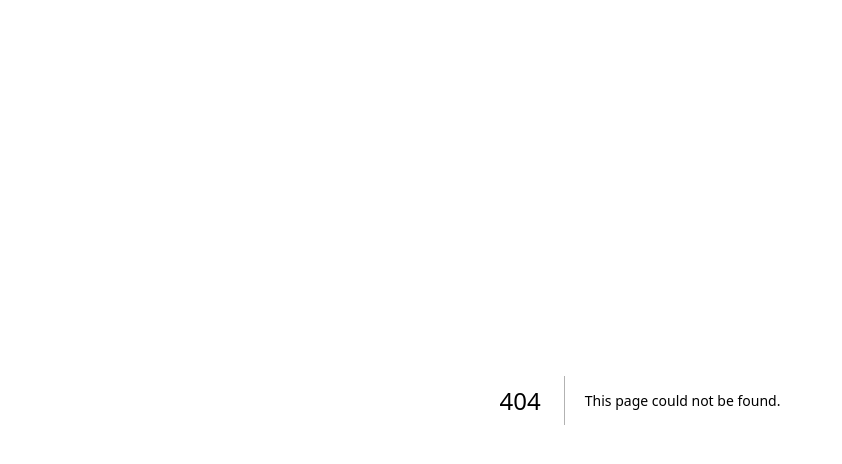
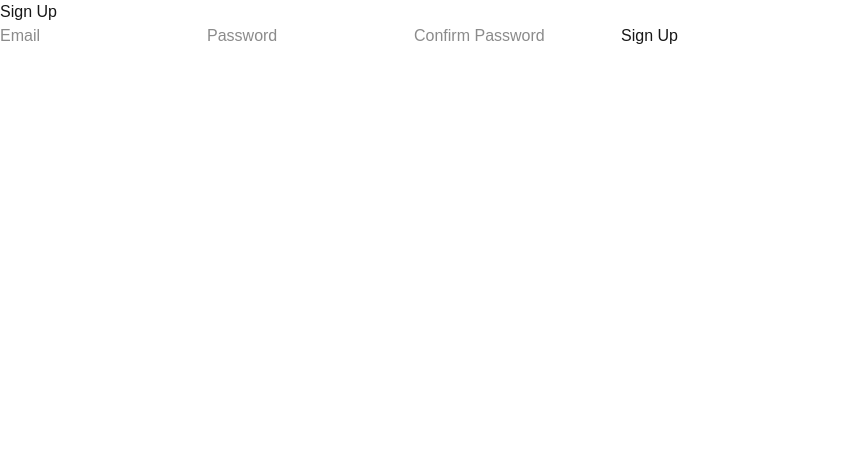
Before and after one commit to TimZoltowski/SermonCraft, a Next.js app: page /signup in a window 1280 px wide. Before the commit this address had no page. Shown: the top 464 px of the page, without its empty margins (0-842 px from the left). Built offline with nearby package versions, Linux system fonts and the light colour scheme; no server answers.

Commit message:
Added Sign-Up page with Firebase Auth

```diff
--- /dev/null
+++ b/app/signup/page.js
@@ -0,0 +1,54 @@
+"use client";
+
+import { useState } from "react";
+import { createUserWithEmailAndPassword } from "firebase/auth";
+import { auth } from "@/lib/firebase";
+import { useRouter } from "next/navigation";
+
+export default function SignUp() {
+  const router = useRouter();
+  const [email, setEmail] = useState("");
+  const [password, setPassword] = useState("");
+  const [confirmPassword, setConfirmPassword] = useState("");
+  const [error, setError] = useState("");
+
+  const handleSignUp = async () => {
+    if (password !== confirmPassword) {
+      setError("Passwords do not match!");
+      return;
+    }
+
+    try {
+      const userCredential = await createUserWithEmailAndPassword(auth, email, password);
+      console.log("User registered:", userCredential);
+      alert("Sign-Up Successful! You can now log in.");
+      router.push("/auth"); // Redirect to login page after sign-up
+    } catch (error) {
+      console.error("Sign-Up Error:", error);
+      setError(error.message);
+    }
+  };
+
+  return (
+    <div>
+      <h2>Sign Up</h2>
+      {error && <p style={{ color: "red" }}>{error}</p>}
+      <input
+        type="email"
+        placeholder="Email"
+        onChange={(e) => setEmail(e.target.value)}
+      />
+      <input
+        type="password"
+        placeholder="Password"
+        onChange={(e) => setPassword(e.target.value)}
+      />
+      <input
+        type="password"
+        placeholder="Confirm Password"
+        onChange={(e) => setConfirmPassword(e.target.value)}
+      />
+      <button onClick={handleSignUp}>Sign Up</button>
+    </div>
+  );
+}
```
